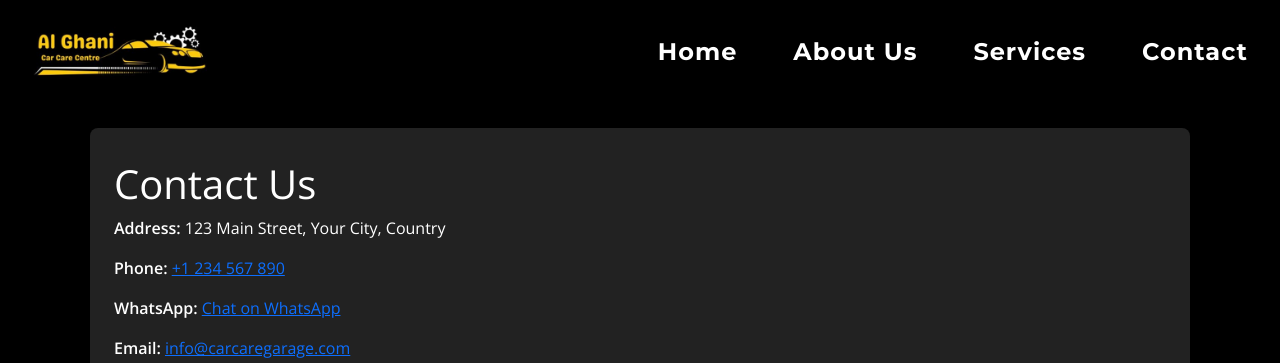
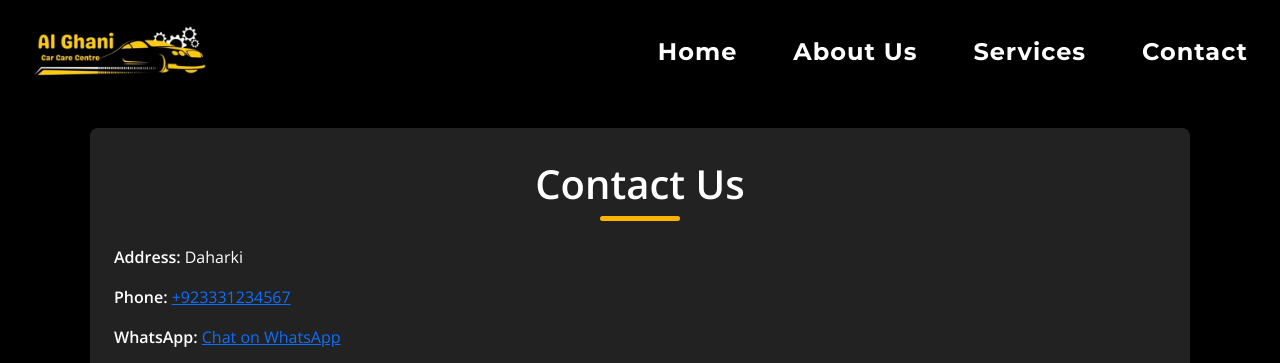
Before and after one commit to lordhusnain/car-care, a plain HTML site: page contact.html in a window 1280 px wide. Shown: the top 363 px of the page. Drawn offline with nearby package versions, Linux system fonts and the light colour scheme.

Commit message:
Update website content for deployment

```diff
--- a/contact.html
+++ b/contact.html
@@ -39,14 +39,15 @@
         </nav>
     </header>
     <section class="contact-info container my-4">
-        <h1>Contact Us</h1>
-        <p><strong>Address:</strong> 123 Main Street, Your City, Country</p>
-        <p><strong>Phone:</strong> <a href="tel:+1234567890">+1 234 567 890</a></p>
-        <p><strong>WhatsApp:</strong> <a href="https://wa.me/1234567890">Chat on WhatsApp</a></p>
+        <h2 class="fw-bold display-6 mb-2 section-heading text-center">Contact Us</h2>
+        <div class="section-underline mx-auto mb-4"></div>
+        <p><strong>Address:</strong> Daharki</p>
+        <p><strong>Phone:</strong> <a href="tel:+923331234567">+923331234567</a></p>
+        <p><strong>WhatsApp:</strong> <a href="https://wa.me/+923331234567">Chat on WhatsApp</a></p>
         <p><strong>Email:</strong> <a href="mailto:info@carcaregarage.com">info@carcaregarage.com</a></p>
         <p><strong>Opening Hours:</strong> Mon-Fri 8:00am - 6:00pm, Sat 9:00am - 3:00pm</p>
         <div class="map">
-            <iframe src="https://www.google.com/maps?q=123+Main+Street,+Your+City,+Country&output=embed" width="100%" height="250" style="border:0;" allowfullscreen="" loading="lazy"></iframe>
+            <iframe src="https://www.google.com/maps?q=Daharki+Bypass,+Pakistan&output=embed" width="100%" height="250" style="border:0;" allowfullscreen="" loading="lazy"></iframe>
         </div>
     </section>
     <section class="contact-form container my-4" id="booking">
```
Also changed, not shown: index.html (+1 -1 lines).
